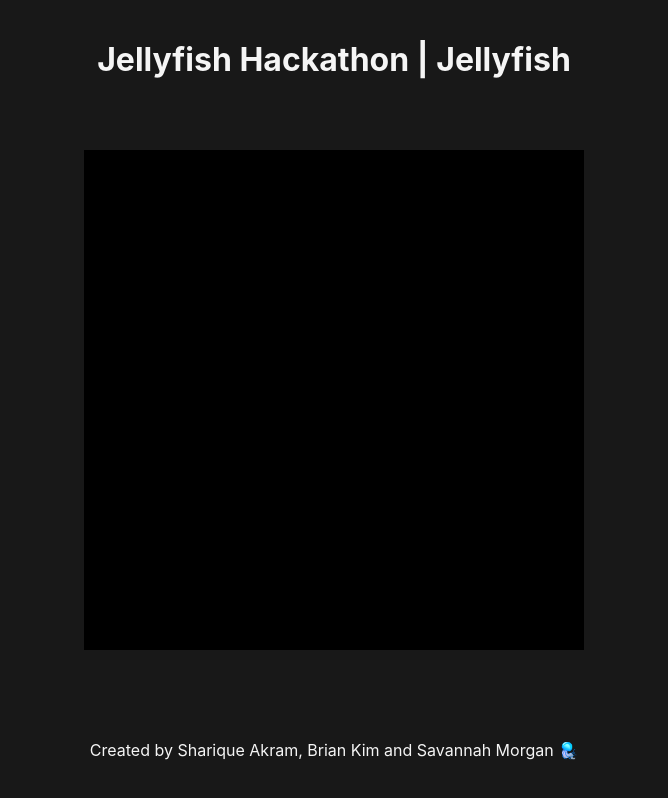
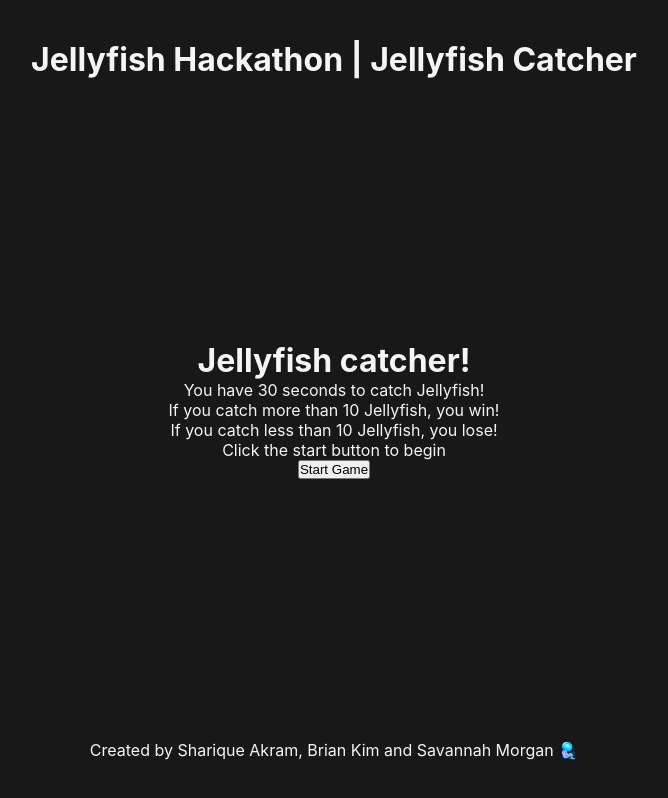
Before and after one commit to shariqueakram/jellyfish_game, a website built with Vite: page index.html in a window 1280 px wide. Shown: the whole page, without its empty margins (306-974 px from the left). Built offline with nearby package versions, Linux system fonts and the light colour scheme; files whose address does not match are found by name.

Commit message:
updated main landing page

```diff
--- a/index.html
+++ b/index.html
@@ -8,11 +8,17 @@
   </head>
   <body>
     <header>
-      <h1><p>Jellyfish Hackathon | Jellyfish</p></h1>
+      <h1><p>Jellyfish Hackathon | Jellyfish Catcher</p></h1>
     </header>
     <main>
       <canvas id="gameCanvas"></canvas>
-      <div id=""gameStartDiv" class ="gameUI">
+      <div id="gameStartDiv" class ="gameUI">
+        <h1>Jellyfish catcher!</h1>
+        <p>You have 30 seconds to catch Jellyfish!</p>
+        <p>If you catch more than 10 Jellyfish, you win!</p>
+        <p>If you catch less than 10 Jellyfish, you lose!</p>
+        <p>Click the start button to begin</p>
+        <button id="startGame">Start Game</button>
       </div>
     </main>
     <footer>
--- a/style.css
+++ b/style.css
@@ -44,3 +44,14 @@
   display: flex;
   z-index: -1;
 }
+
+.gameUI{
+  width: 100%;
+  height: 100%;
+  background-color: var(--dkclr);
+  display: flex;
+  flex-direction: column;
+  justify-content: center;
+  align-items: center;
+  z-index: 2;
+}
```
